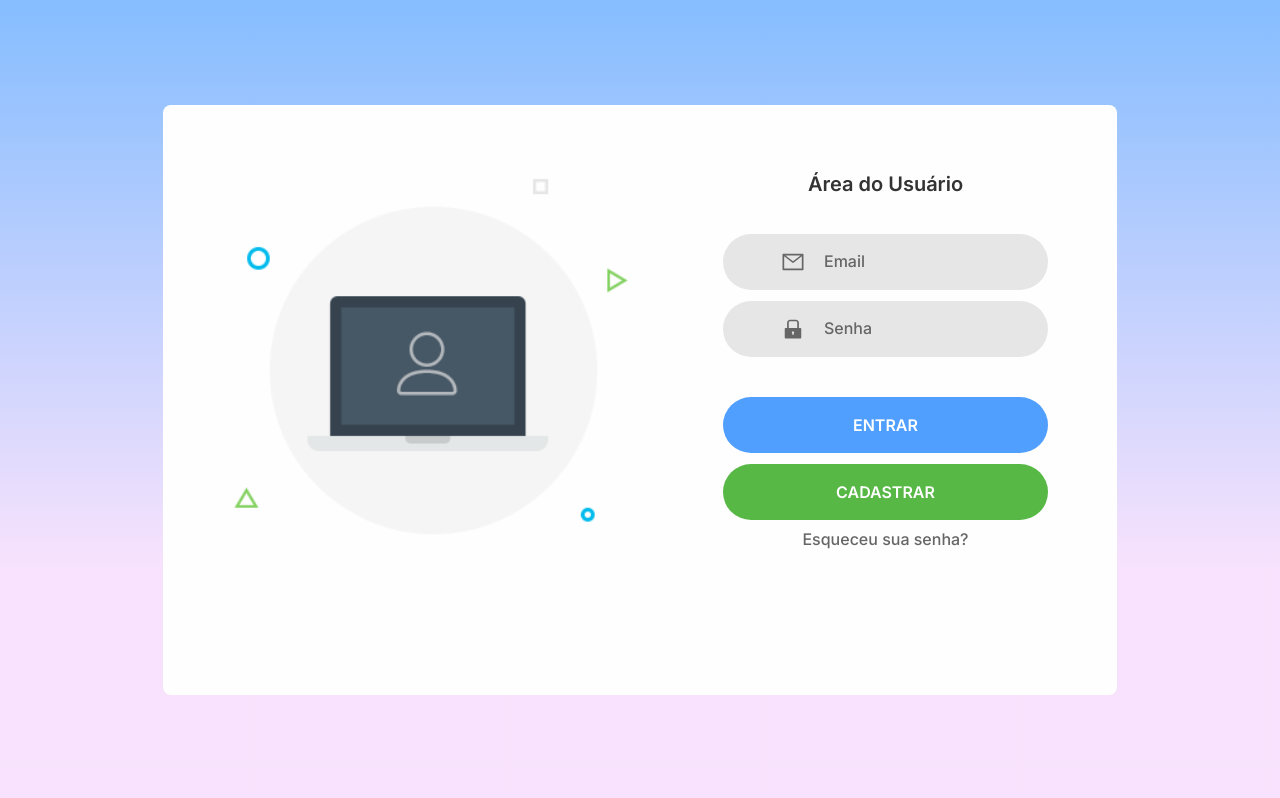
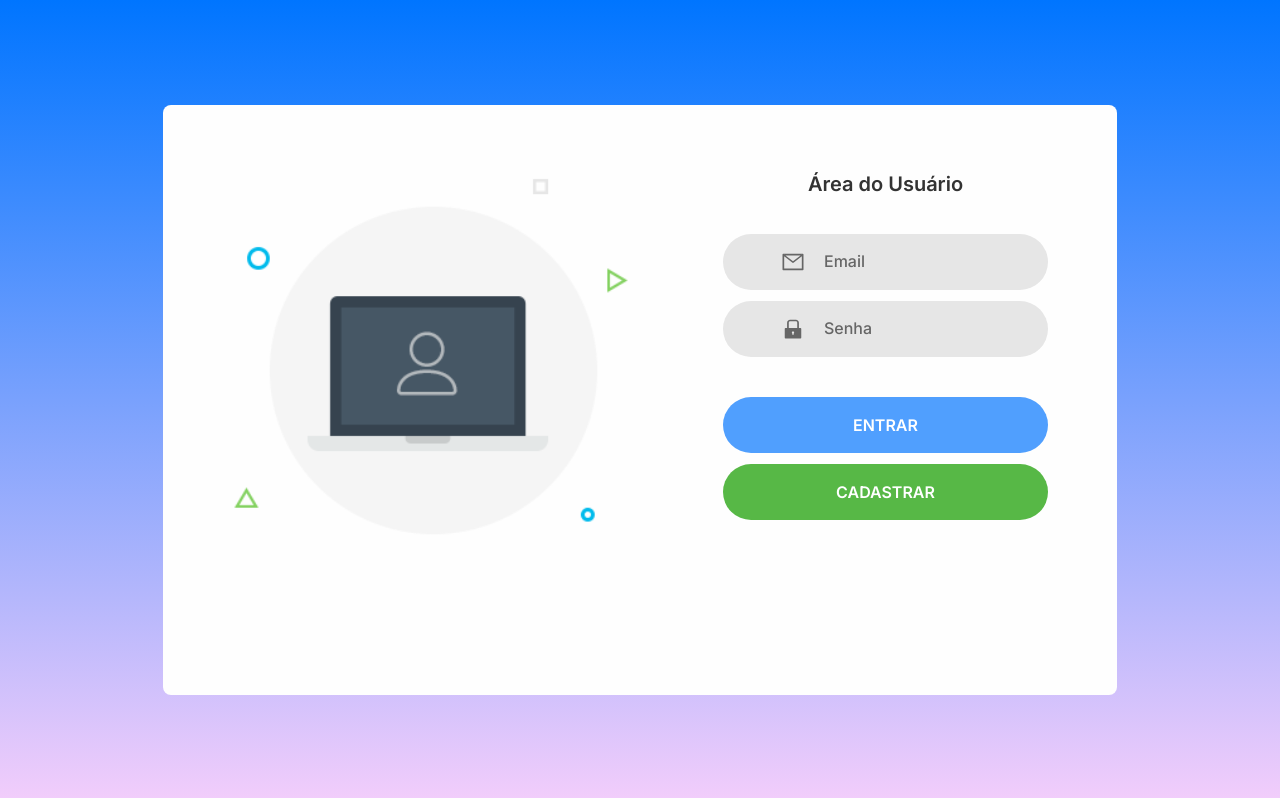
Before and after one commit to grupo-5-m3-2022/homeschooling, a React (Create React App) app: page / in a window 1280 px wide. Built offline with nearby package versions, Linux system fonts and the light colour scheme.

Commit message:
feat: form sends request to api and returns feedback

```diff
--- a/src/components/Form/style.js
+++ b/src/components/Form/style.js
@@ -6,10 +6,11 @@ import FormImage from "../../assets/form-user.svg";
 export const Container = styled.div`
   min-height: 100vh;
 
+  background: rgb(242, 205, 251);
   background: linear-gradient(
-    180deg,
-    rgba(0, 117, 255, 0.48) 0%,
-    rgba(242, 205, 251, 0.58) 70.84%
+    0deg,
+    rgba(242, 205, 251, 1) 0%,
+    rgba(0, 117, 255, 1) 100%
   );
 
   display: flex;
@@ -103,14 +104,6 @@ export const ButtonLink = styled(Link)`
   width: 100%;
 `;
 
-export const LinkStyle = styled(Link)`
-  font-size: 16px;
-  font-weight: 500;
-  color: #666666;
-
-  text-decoration: none;
-`;
-
 export const InputContainer = styled.div`
   width: 100%;
   height: 56px;
--- a/src/pages/Login/index.jsx
+++ b/src/pages/Login/index.jsx
@@ -6,15 +6,19 @@ import {
   FormContainer,
   Image,
   InputContainer,
-  LinkStyle,
 } from "../../components/Form/style";
+import api from "../../services/api";
 
 import { AiOutlineMail, AiFillLock } from "react-icons/ai";
 import { useForm } from "react-hook-form";
 import * as yup from "yup";
 import { yupResolver } from "@hookform/resolvers/yup";
+import { toast } from "react-toastify";
+import { useHistory } from "react-router-dom";
 
 export default function Login() {
+  const history = useHistory();
+
   const schema = yup.object({
     email: yup.string().required("Campo obrigatório").email("Email inválido"),
     password: yup
@@ -30,12 +34,23 @@ export default function Login() {
   } = useForm({ resolver: yupResolver(schema) });
 
   function login(data) {
-    console.log(data);
+    api
+      .post("login", data)
+      .then((response) => {
+        localStorage.setItem("@token", response.data.accessToken);
+        localStorage.setItem("@userId", response.data.user.id);
+
+        toast.success("Login efetuado com sucesso!");
+
+        return history.push("/dashboard");
+      })
+      .catch(() => {
+        toast.error("Algo deu errado!")
+      });
   }
 
   return (
     <>
-
       <Container>
         <FormContainer>
           <Content>
@@ -71,11 +86,9 @@ export default function Login() {
                   ENTRAR
                 </Button>
 
-                <ButtonLink to="/signUp">
+                <ButtonLink to="/signup">
                   <Button color="#57b846">CADASTRAR</Button>
                 </ButtonLink>
-
-                <LinkStyle to="/">Esqueceu sua senha?</LinkStyle>
               </div>
             </form>
           </Content>
--- /dev/null
+++ b/src/services/api.js
@@ -0,0 +1,7 @@
+import axios from "axios";
+
+const api = axios.create({
+  baseURL: "https://json-server-home-schooling.herokuapp.com/",
+});
+
+export default api;
```
